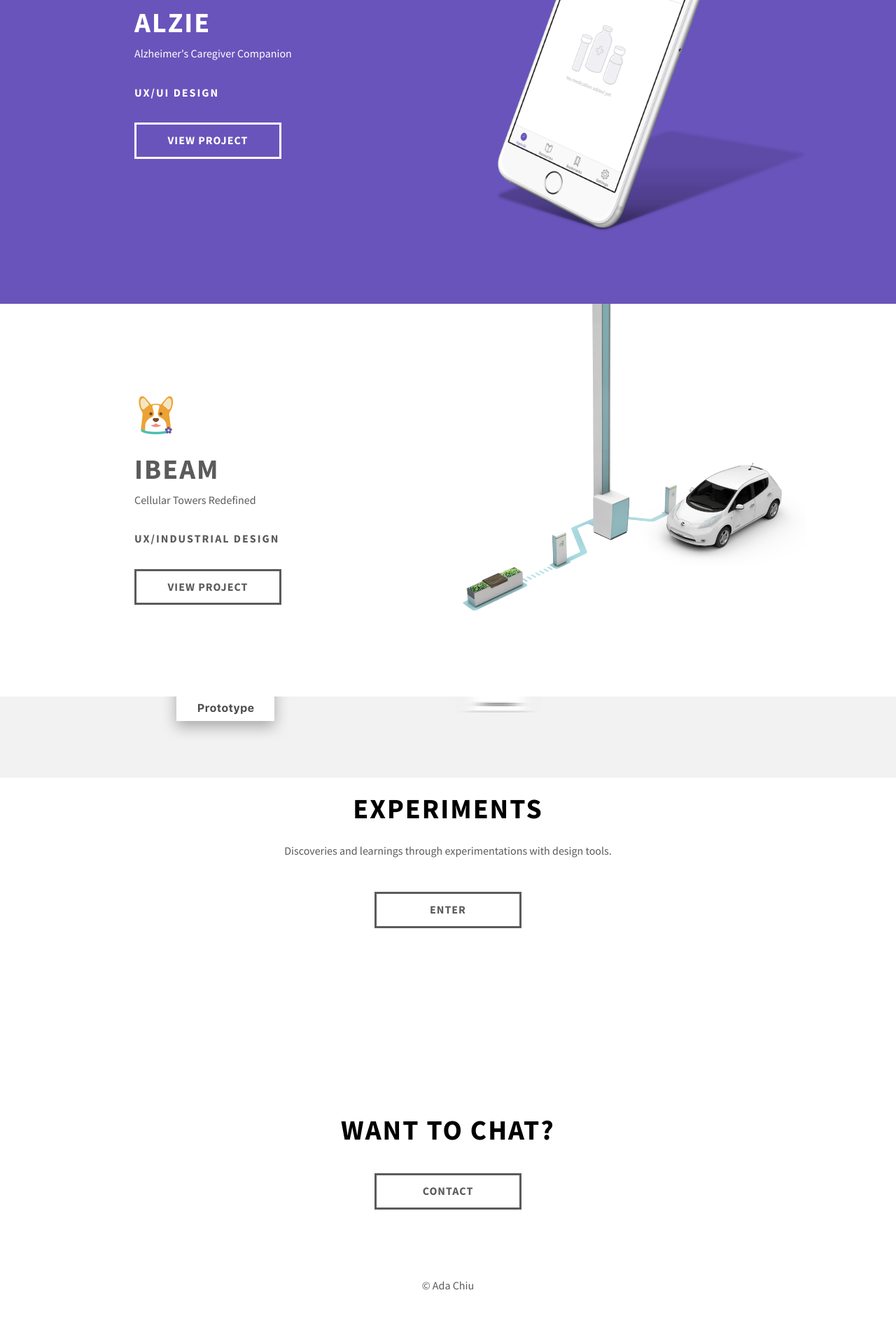
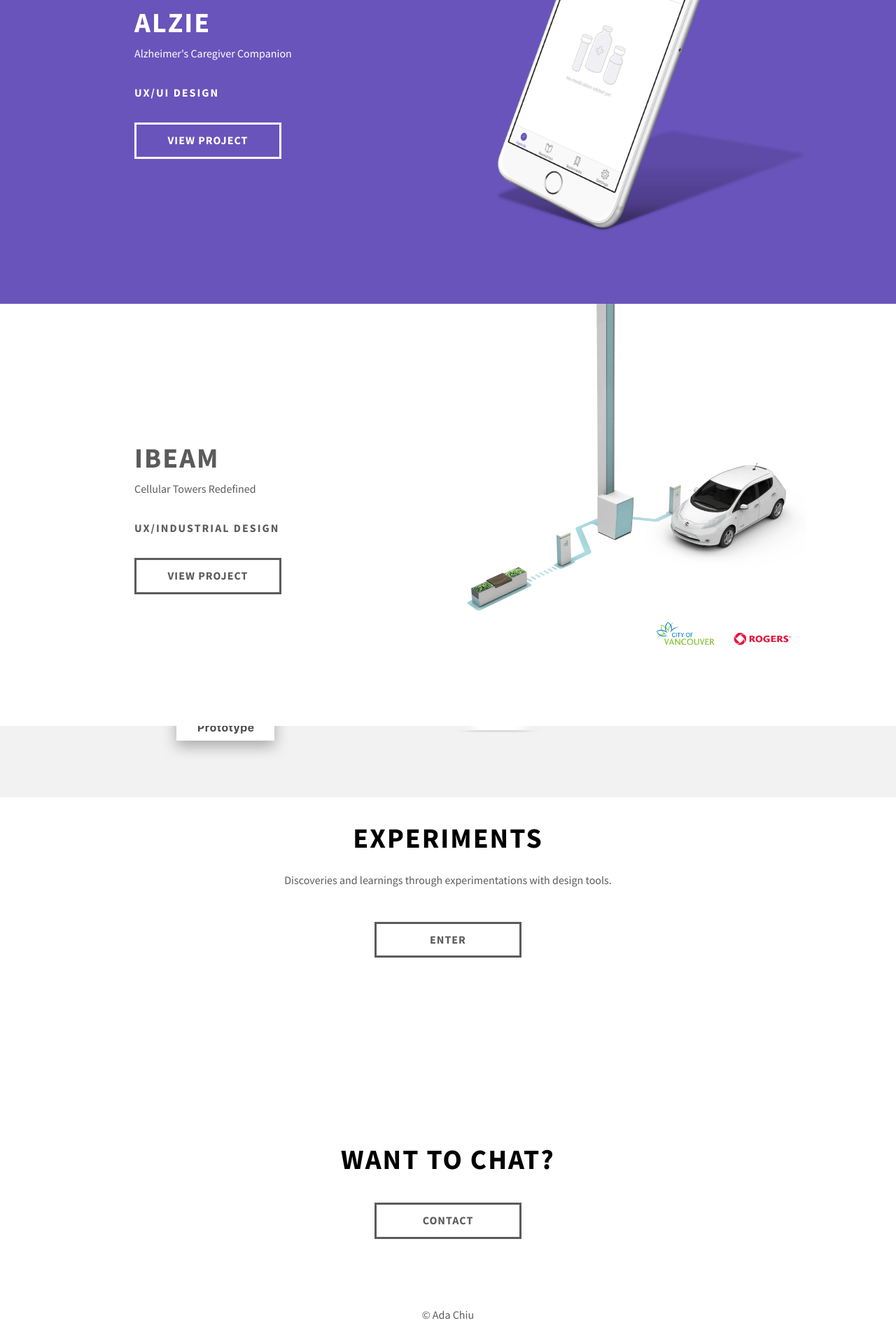
Before and after one commit to adachiu/adachiu.github.io, a Jekyll site: the page built from index.html, in a window 1280 px wide. Shown: the part 730-2650 px from the top of the page at 70% size. Built offline with Jekyll 4.4.1, drawn with Linux system fonts in a browser that asks for light colours; before the commit the page ends 2608 px from its top, so only the background shows below that.

Commit message:
updated ibeam image with client logos

```diff
--- a/_includes/section-works.html
+++ b/_includes/section-works.html
@@ -26,9 +26,6 @@
     <div id="teaser-layout-ibeam">
 
       <div class="teaser-detail">
-        <div>
-          <img class="project-logo" src="/assets/img/logo-test.png" alt="Ibeam Cellular Towers Redefined - UX / Industrial design">
-        </div>
         <div class="project-text">
           <h2>Ibeam</h2>
           <p>Cellular Towers Redefined</p>
@@ -38,7 +35,7 @@
       </div> <!-- teaser-detail teaser-ibeam end -->
 
       <div class="teaser-img-ibeam">
-        <img src="/assets/img/teaser-ibeam-v4.png">
+        <img src="/assets/img/teaser-ibeam-v5-minified.png">
       </div>
 
     </div> <!-- teaser-layout-ibeam end -->
```
Also changed, not shown: assets/img/teaser-ibeam-v4.png (deleted), assets/img/teaser-ibeam-v5-minified.png (added).
